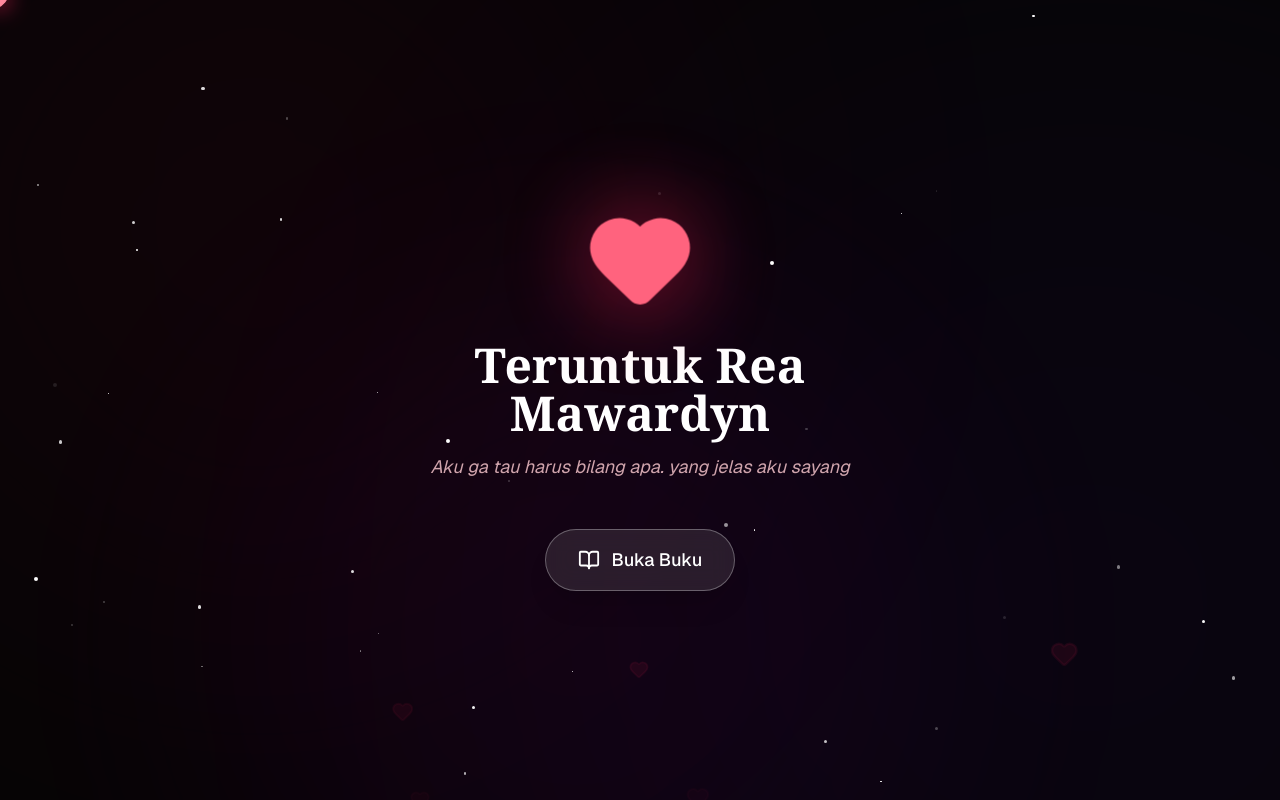
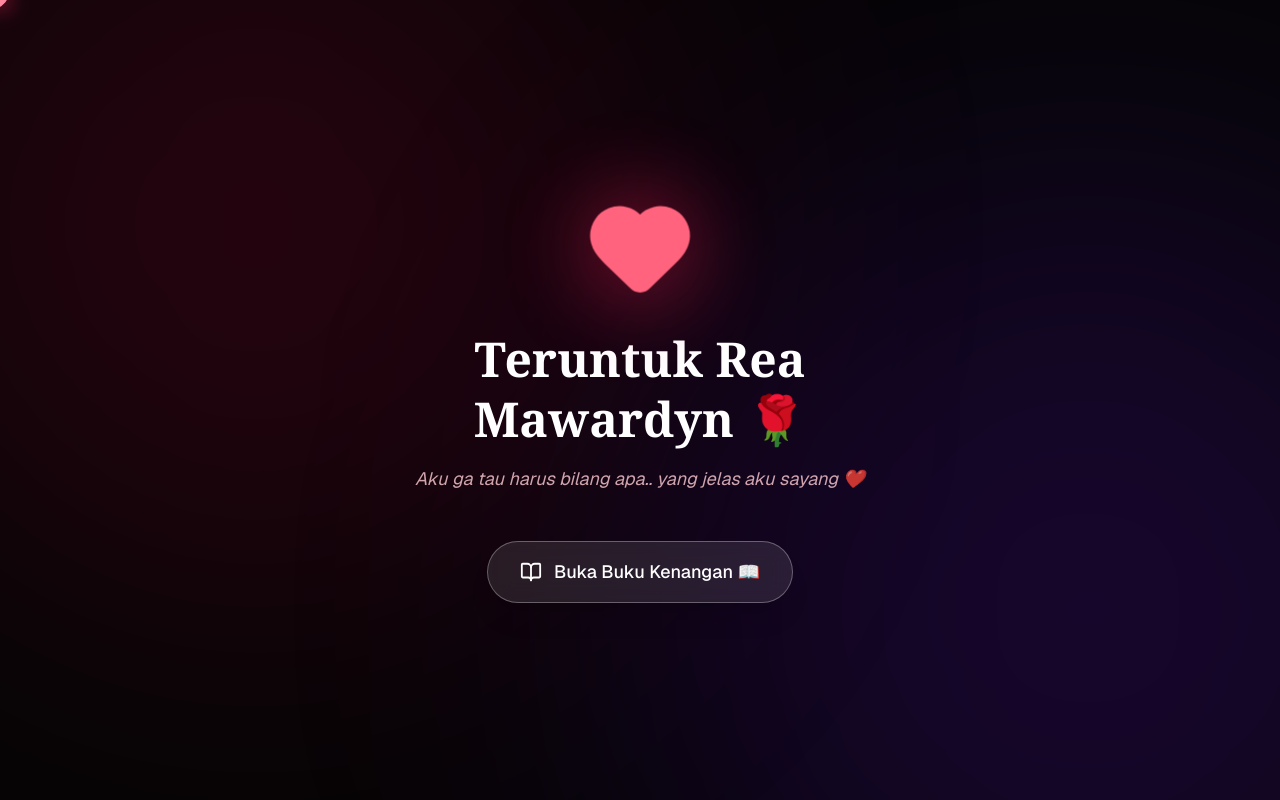
Before and after one commit to IPutuRyanNangga/Rea, a Next.js app: page / in a window 1280 px wide. Built offline with nearby package versions, Linux system fonts and the light colour scheme.

Commit message:
Convert to clean JSX for final deploy2n

```diff
--- a/app/page.jsx
+++ b/app/page.jsx
@@ -25,43 +25,43 @@ export default function PremiumMemoryBook() {
     {
       id: 0,
       type: 'cover',
-      title: "Luangkan Waktu Sebentar Yaaa",
-      subtitle: "Maaf aku ga bisa romantis",
+      title: "Luangkan Waktu Sebentar Yaaa ✨",
+      subtitle: "Maaf aku ga bisa romantis.. 🥺👉👈",
     },
     {
       id: 1,
       type: 'content',
       image: "/foto1.jpeg",
-      date: "Pertemuan Pertama",
-      text: "Awal pertemuan kita di gunung nebula (jujur aku lupa nama gunungnya). dari yang awalnya ku kira cuman seorang random biasa, sampai sekarang aku sesayang ini. itu jadi momen yang selalu ku ingat, apalagi ketika salah kirim chat wkwkwkwk",
+      date: "Pertemuan Pertama 🏔️",
+      text: "Awal pertemuan kita di gunung nebula (jujur aku lupa nama gunungnya 😅). Dari yang awalnya ku kira cuman seorang random biasa, sampai sekarang aku sesayang ini ❤️. Itu jadi momen yang selalu ku ingat, apalagi ketika salah kirim chat wkwkwkwk 🤣",
     },
     {
       id: 2,
       type: 'content',
       image: "/foto2.jpeg",
-      date: "Entitas Imut",
-      text: "Kata-kata entitas imut menjadi kata yang sering kmu bilang di awal sampai sekarang. dan itu jadi candaan yang selalu ku ingat",
+      date: "Entitas Imut 🧸",
+      text: "Kata-kata 'entitas imut' menjadi kata yang sering kamu bilang di awal sampai sekarang 🥰. Dan itu jadi candaan yang selalu ku ingat setiap kali melihatmu ✨",
     },
     {
       id: 3,
       type: 'content',
       image: "/foto3.jpeg",
-      date: "Awal Mabar",
-      text: "Ini adalah momen dimana awal kita saling mengenal. awalnya aku kira kamu random biasa yang bertahan sebentar, tapi ternyata kamu adalah seseorang yang sangat spesial. aku senang bisa mengenalmu dan berbagi banyak momen seru bersama.",
+      date: "Awal Mabar 🎮",
+      text: "Ini adalah momen dimana awal kita saling mengenal lebih dekat 🤝. Awalnya aku kira kamu random biasa yang bertahan sebentar, tapi ternyata kamu adalah seseorang yang sangat spesial 🌟. Aku senang bisa mengenalmu dan berbagi banyak momen seru bersama! 🥳",
     },
     {
       id: 4,
       type: 'content',
       image: "/foto4.jpeg",
-      date: "Momen",
-      text: "Singkat cerita, kita sudah dekat dan ada banyak masalah yang muncul. tapi aku selalu suka caramu mengatasi masalahnya, dan jujur aku sangat kagum dengan hal itu",
+      date: "Momen 🌈",
+      text: "Singkat cerita, kita sudah dekat dan ada banyak masalah yang muncul 🌊. Tapi aku selalu suka caramu mengatasi masalahnya, dan jujur aku sangat kagum dengan hal itu.. kamu hebat banget! 👑",
     },
     {
       id: 5,
       type: 'content',
       image: "/foto5.jpeg",
-      date: "Sekarang",
-      text: "Sekarang aku masih ga nyangka, rasa sayang yang dulu cuman sekecil molekul bisa bertambah terus dengan drastis. Intinya aku sayang sama kmu, Love U Rea Mawardyn",
+      date: "Sekarang 💖",
+      text: "Sekarang aku masih ga nyangka, rasa sayang yang dulu cuman sekecil molekul ⚛️ bisa bertambah terus dengan drastis 📈. Intinya aku sayang banget sama kmu, Love U Rea Mawardyn! 💘🌹",
       hasForm: true,
     }
   ];
@@ -69,7 +69,7 @@ export default function PremiumMemoryBook() {
   const handleEnter = () => {
     setStep('book');
     if (audioRef.current && !isPlaying) {
-      audioRef.current.play().catch(() => console.log("Autoplay prevented"));
+      audioRef.current.play().catch(() => console.log("Autoplay blocked"));
       setIsPlaying(true);
     }
   };
@@ -93,85 +93,31 @@ export default function PremiumMemoryBook() {
   };
 
   const paginate = (newDirection) => {
-    if (
-      (newDirection === 1 && currentPage < bookPages.length - 1) ||
-      (newDirection === -1 && currentPage > 0)
-    ) {
+    if ((newDirection === 1 && currentPage < bookPages.length - 1) || (newDirection === -1 && currentPage > 0)) {
       setDirection(newDirection);
       setCurrentPage((prev) => prev + newDirection);
     }
   };
 
   const pageVariants = {
-    initial: (dir) => ({
-      rotateY: dir === 1 ? 90 : -90,
-      opacity: 0,
-      z: -500,
-      scale: 0.9,
-    }),
-    animate: {
-      rotateY: 0,
-      opacity: 1,
-      z: 0,
-      scale: 1,
-      transition: { duration: 0.8, type: "spring", stiffness: 60, damping: 15 }
-    },
-    exit: (dir) => ({
-      rotateY: dir === 1 ? -90 : 90,
-      opacity: 0,
-      z: -500,
-      scale: 0.9,
-      transition: { duration: 0.5, ease: "easeInOut" }
-    })
+    initial: (dir) => ({ rotateY: dir === 1 ? 90 : -90, opacity: 0, z: -500, scale: 0.9 }),
+    animate: { rotateY: 0, opacity: 1, z: 0, scale: 1, transition: { duration: 0.8, type: "spring", stiffness: 60, damping: 15 } },
+    exit: (dir) => ({ rotateY: dir === 1 ? -90 : 90, opacity: 0, z: -500, scale: 0.9, transition: { duration: 0.5, ease: "easeInOut" } })
   };
-
-  const bgStars = Array.from({ length: 40 }).map((_, i) => ({
-    id: i,
-    size: Math.random() * 3 + 1,
-    x: Math.random() * 100,
-    y: Math.random() * 100,
-    duration: Math.random() * 3 + 2,
-    delay: Math.random() * 5,
-  }));
-
-  const bgHearts = Array.from({ length: 15 }).map((_, i) => ({
-    id: i,
-    size: Math.random() * 20 + 10,
-    x: Math.random() * 100,
-    duration: Math.random() * 15 + 15,
-    delay: Math.random() * 10,
-  }));
 
   return (
     <div className="min-h-screen bg-[#050505] flex flex-col items-center justify-center p-4 sm:p-8 overflow-hidden relative font-sans md:cursor-default text-white">
 
-      {/* Custom Cursor */}
-      <motion.div
-        className="fixed top-0 left-0 w-6 h-6 pointer-events-none z-[100] hidden md:flex items-center justify-center mix-blend-screen"
-        animate={{ x: mousePosition.x - 12, y: mousePosition.y - 12 }}
-        transition={{ type: "spring", stiffness: 500, damping: 28, mass: 0.5 }}
-      >
+      <motion.div className="fixed top-0 left-0 w-6 h-6 pointer-events-none z-[100] hidden md:flex items-center justify-center mix-blend-screen" animate={{ x: mousePosition.x - 12, y: mousePosition.y - 12 }} transition={{ type: "spring", stiffness: 500, damping: 28, mass: 0.5 }}>
         <div className="absolute w-full h-full bg-rose-500 rounded-full blur-[10px] opacity-40" />
         <Heart size={16} className="text-rose-300" fill="currentColor" />
       </motion.div>
 
       <audio ref={audioRef} loop src="/lagu.mp3" />
 
-      {/* Latar Belakang Animasi */}
       <div className="absolute inset-0 overflow-hidden pointer-events-none z-0">
-        <motion.div animate={{ scale: [1, 1.2, 1], opacity: [0.2, 0.4, 0.2] }} transition={{ duration: 8, repeat: Infinity, ease: "easeInOut" }} className="absolute -top-[20%] -left-[10%] w-[60vw] h-[60vw] bg-rose-800/20 rounded-full filter blur-[150px]" />
-        <motion.div animate={{ scale: [1, 1.3, 1], opacity: [0.1, 0.3, 0.1] }} transition={{ duration: 12, repeat: Infinity, ease: "easeInOut" }} className="absolute top-[20%] -right-[20%] w-[70vw] h-[70vw] bg-violet-800/20 rounded-full filter blur-[150px]" />
-        <motion.div animate={{ scale: [1, 1.1, 1], opacity: [0.15, 0.35, 0.15] }} transition={{ duration: 10, repeat: Infinity, ease: "easeInOut" }} className="absolute -bottom-[20%] left-[20%] w-[50vw] h-[50vw] bg-fuchsia-800/20 rounded-full filter blur-[120px]" />
-
-        {bgStars.map((star) => (
-          <motion.div key={`star-${star.id}`} className="absolute bg-white rounded-full" style={{ width: star.size, height: star.size, top: `${star.y}%`, left: `${star.x}%` }} animate={{ opacity: [0.1, 1, 0.1] }} transition={{ duration: star.duration, repeat: Infinity, delay: star.delay }} />
-        ))}
-
-        {bgHearts.map((heart) => (
-          <motion.div key={`heart-${heart.id}`} className="absolute text-rose-500/20" initial={{ bottom: "-10%", left: `${heart.x}%`, opacity: 0 }} animate={{ bottom: "110%", opacity: [0, 0.6, 0.6, 0], x: [0, 25, -25, 0] }} transition={{ duration: heart.duration, repeat: Infinity, delay: heart.delay, ease: "linear" }}>
-            <Heart size={heart.size} fill="currentColor" />
-          </motion.div>
-        ))}
+        <div className="absolute -top-[20%] -left-[10%] w-[60vw] h-[60vw] bg-rose-800/20 rounded-full blur-[150px]" />
+        <div className="absolute top-[20%] -right-[20%] w-[70vw] h-[70vw] bg-violet-800/20 rounded-full blur-[150px]" />
       </div>
 
       <AnimatePresence mode="wait">
@@ -181,17 +127,17 @@ export default function PremiumMemoryBook() {
               <div className="absolute inset-0 bg-rose-500 rounded-full blur-2xl opacity-40 animate-pulse" />
               <Heart className="text-rose-400 relative z-10" size={100} fill="currentColor" />
             </motion.div>
-            <h1 className="text-4xl md:text-5xl font-serif font-bold mb-4">Teruntuk Rea Mawardyn</h1>
-            <p className="text-rose-200/80 text-lg mb-12 italic">Aku ga tau harus bilang apa. yang jelas aku sayang</p>
+            <h1 className="text-4xl md:text-5xl font-serif font-bold mb-4 leading-tight">Teruntuk Rea Mawardyn 🌹</h1>
+            <p className="text-rose-200/80 text-lg mb-12 italic">Aku ga tau harus bilang apa.. yang jelas aku sayang ❤️</p>
             <button onClick={handleEnter} className="px-8 py-4 bg-white/10 backdrop-blur-md border border-white/30 rounded-full font-medium text-lg shadow-xl hover:bg-white/20 transition-all flex items-center gap-3">
-              <BookOpen size={22} /> Buka Buku
+              <BookOpen size={22} /> Buka Buku Kenangan 📖
             </button>
           </motion.div>
         )}
 
         {step === 'book' && (
-          <motion.div key="book-section" initial={{ opacity: 0, y: 50 }} animate={{ opacity: 1, y: 0 }} exit={{ opacity: 0, y: 100, scale: 0.8 }} transition={{ duration: 0.8 }} className="w-full flex flex-col items-center z-10 relative">
-            <button onClick={handleExit} className="absolute top-0 left-2 sm:left-6 sm:top-6 text-white/70 flex items-center gap-2 hover:text-white transition-all"><ArrowLeft size={20}/> Tutup</button>
+          <motion.div key="book-section" initial={{ opacity: 0, y: 50 }} animate={{ opacity: 1, y: 0 }} exit={{ opacity: 0, y: 100, scale: 0.8 }} className="w-full flex flex-col items-center z-10 relative">
+            <button onClick={handleExit} className="absolute top-0 left-2 sm:left-6 sm:top-6 text-white/70 flex items-center gap-2 hover:text-white transition-all"><ArrowLeft size={20}/> Tutup 🚪</button>
             <button onClick={toggleMusic} className="absolute top-0 right-2 sm:top-6 sm:right-6 bg-white/10 p-3 rounded-full hover:bg-white/20 transition-all flex items-center gap-2">
               {isPlaying ? <Pause size={20}/> : <Play size={20}/>} <span>{isPlaying ? 'Mute' : 'Play'}</span>
             </button>
@@ -199,12 +145,10 @@ export default function PremiumMemoryBook() {
             <div className="w-full max-w-5xl relative perspective-[2000px] flex justify-center mt-20 sm:mt-10">
               <AnimatePresence mode="wait" custom={direction}>
                 <motion.div key={currentPage} custom={direction} variants={pageVariants} initial="initial" animate="animate" exit="exit" className="w-full max-w-md lg:max-w-4xl bg-[#faf8f5] rounded-xl shadow-2xl border-l-[12px] border-[#6b4c3a] overflow-hidden min-h-[500px] sm:min-h-[600px] flex flex-col relative text-[#3d3329]">
-                  <div className="absolute inset-0 bg-[url('https://www.transparenttextures.com/patterns/rice-paper.png')] opacity-40 mix-blend-multiply pointer-events-none" />
-
                   {bookPages[currentPage].type === 'cover' ? (
                     <div className="flex-1 flex flex-col items-center justify-center p-8 text-center bg-gradient-to-br from-[#faf8f5] to-[#f0eadd]">
                       <Heart className="text-rose-500 mb-8" size={80} fill="currentColor" />
-                      <h1 className="text-4xl lg:text-6xl font-serif font-bold mb-6">{bookPages[currentPage].title}</h1>
+                      <h1 className="text-4xl lg:text-6xl font-serif font-bold mb-6 leading-tight">{bookPages[currentPage].title}</h1>
                       <p className="text-xl italic text-[#8b7a6b]">{bookPages[currentPage].subtitle}</p>
                     </div>
                   ) : (
@@ -212,7 +156,7 @@ export default function PremiumMemoryBook() {
                       <div className="w-full lg:w-1/2 p-6 flex items-center justify-center bg-[#f2ebd9]">
                         <div className="bg-white p-4 shadow-2xl rounded-sm transform rotate-1 w-full max-w-[300px]">
                           <img src={bookPages[currentPage].image} alt="Kenangan" className="w-full aspect-square object-cover bg-gray-200" />
-                          <p className="text-center mt-4 font-serif text-gray-600 italic">~ {bookPages[currentPage].date} ~</p>
+                          <p className="text-center mt-4 font-serif text-gray-600 italic text-sm">~ {bookPages[currentPage].date} ~</p>
                         </div>
                       </div>
                       <div className="w-full lg:w-1/2 p-8 flex flex-col justify-center">
@@ -220,7 +164,7 @@ export default function PremiumMemoryBook() {
                         <p className="leading-relaxed text-lg font-medium text-[#5a4f45]">{bookPages[currentPage].text}</p>
                         {bookPages[currentPage].hasForm && (
                           <form action="https://formspree.io/f/xpqylqlb" method="POST" className="mt-8 flex flex-col gap-3">
-                            <textarea name="pesan" placeholder="Jika kmu mau balas, tulis di sini aja ya sayang" className="w-full p-4 rounded-xl border border-rose-200 bg-white/50 focus:bg-white focus:outline-rose-400 transition-all" rows={4} required />
+                            <textarea name="pesan" placeholder="Tulis balasan di sini ya sayang... 💌" className="w-full p-4 rounded-xl border border-rose-200 bg-white/50 focus:bg-white focus:outline-rose-400 transition-all text-[#5a4f45] resize-none" rows={4} required />
                             <button type="submit" className="bg-rose-500 text-white py-3 rounded-full font-bold shadow-lg hover:bg-rose-600 transition-all">Kirim Pesan ❤️</button>
                           </form>
                         )}
@@ -252,9 +196,9 @@ export default function PremiumMemoryBook() {
             <motion.div animate={{ scale: [1, 1.2, 1] }} transition={{ duration: 2, repeat: Infinity }}>
               <Heart className="text-rose-500 mb-6 drop-shadow-[0_0_20px_rgba(244,63,94,0.5)]" size={120} fill="currentColor" />
             </motion.div>
-            <h1 className="text-6xl md:text-8xl font-serif font-bold mb-4 drop-shadow-2xl">I Love U</h1>
-            <p className="text-rose-200/80 text-xl italic mb-12">Sekali lagi, maaf aku ga bisa romantis hehehe</p>
-            <button onClick={handleRestart} className="flex items-center gap-2 text-white/50 hover:text-white transition-all"><RefreshCw size={18}/> Baca Sekali Lagi</button>
+            <h1 className="text-6xl md:text-8xl font-serif font-bold mb-4 drop-shadow-2xl">I Love U ❤️</h1>
+            <p className="text-rose-200/80 text-xl italic mb-12">Sekali lagi, maaf aku ga bisa romantis hehehe ✌️😁</p>
+            <button onClick={handleRestart} className="flex items-center gap-2 text-white/50 hover:text-white transition-all"><RefreshCw size={18}/> Baca Sekali Lagi 🔄</button>
           </motion.div>
         )}
       </AnimatePresence>
```
